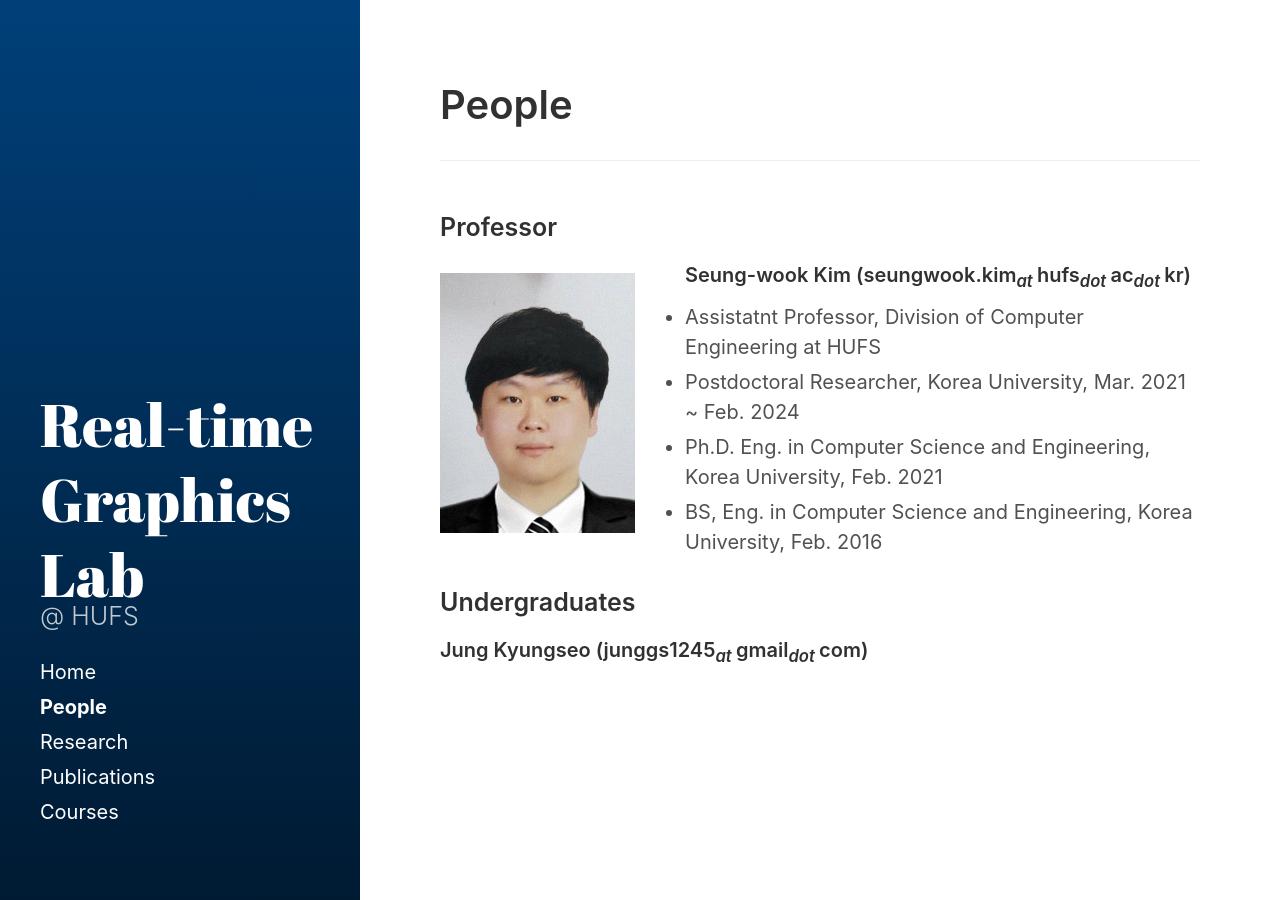
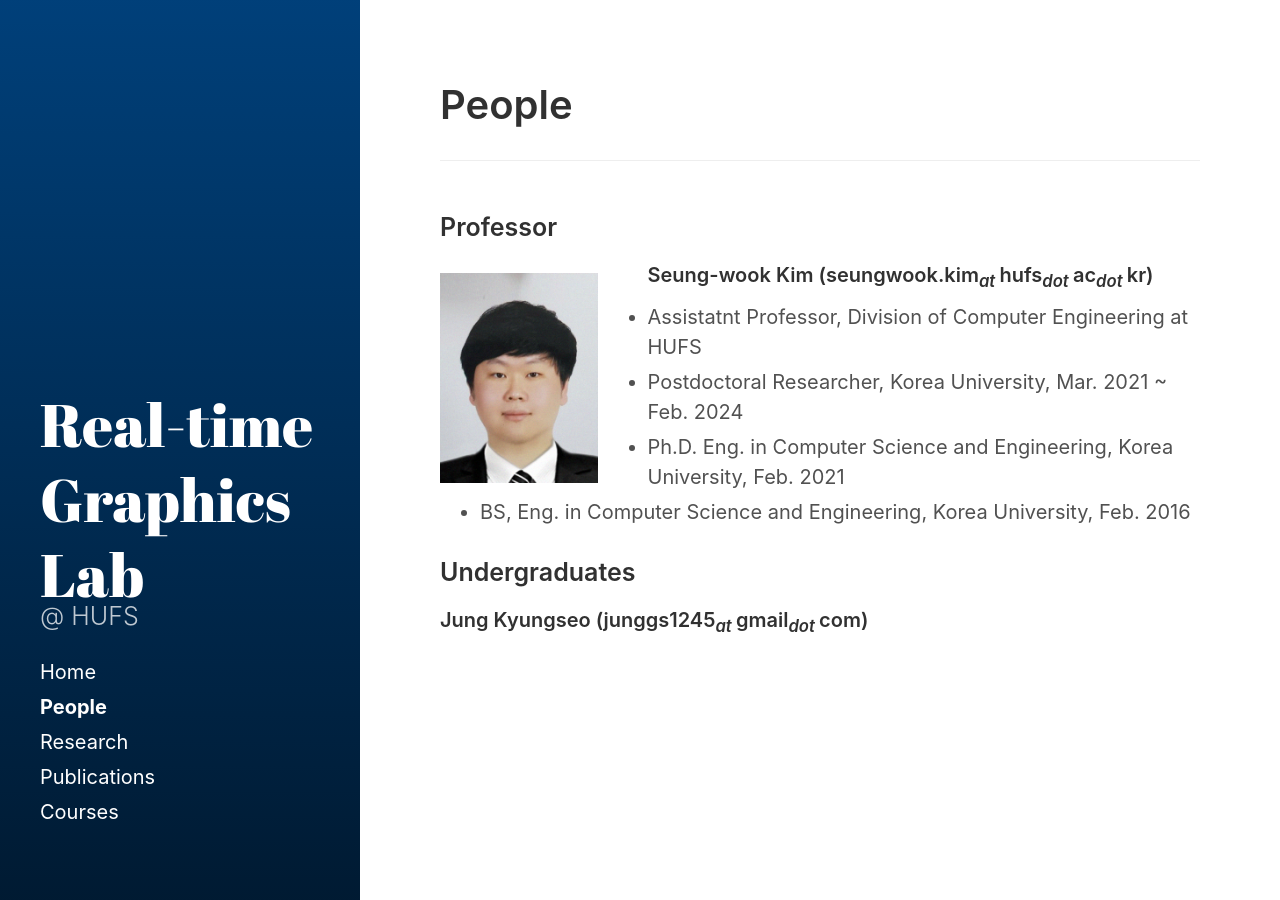
Before and after one commit to God-eunger/God-eunger.github.io, a Jekyll site: the page built from people/index.md, in a window 1280 px wide. Built offline with Jekyll 4.4.1, drawn with Linux system fonts in a browser that asks for light colours.

Commit message:
Update index.md

```diff
--- a/people/index.md
+++ b/people/index.md
@@ -13,7 +13,7 @@ Always check singular or plural according to the number of people
 
 ### Professor
 
-![Professor](swk.png){: style="float: left; height: 300px; padding: 30px 50px 10px 0;"}
+![Professor](swk.png){: style="float: left; height: 250px; padding: 30px 50px 10px 0;"}
 #### Seung-wook Kim (seungwook.kim<sub><i>at </i></sub>hufs<sub><i>dot </i></sub>ac<sub><i>dot </i></sub>kr)
  * Assistatnt Professor, Division of Computer Engineering at HUFS
  * Postdoctoral Researcher, Korea University, Mar. 2021 ~ Feb. 2024
```
